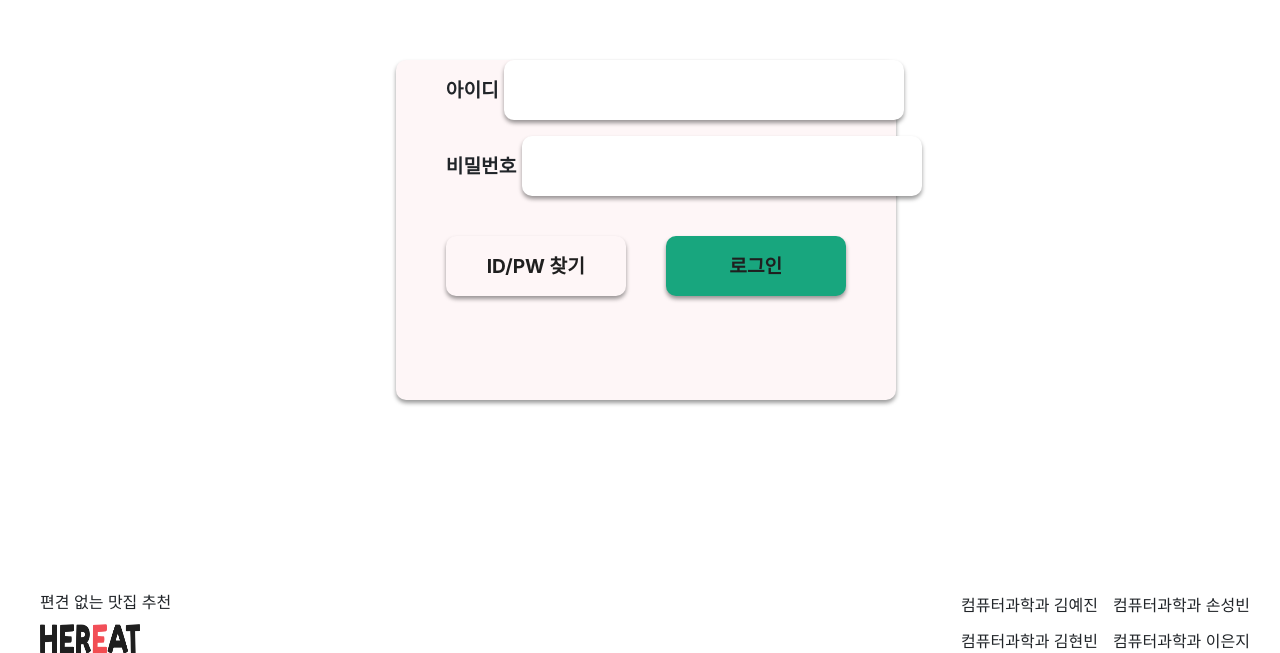
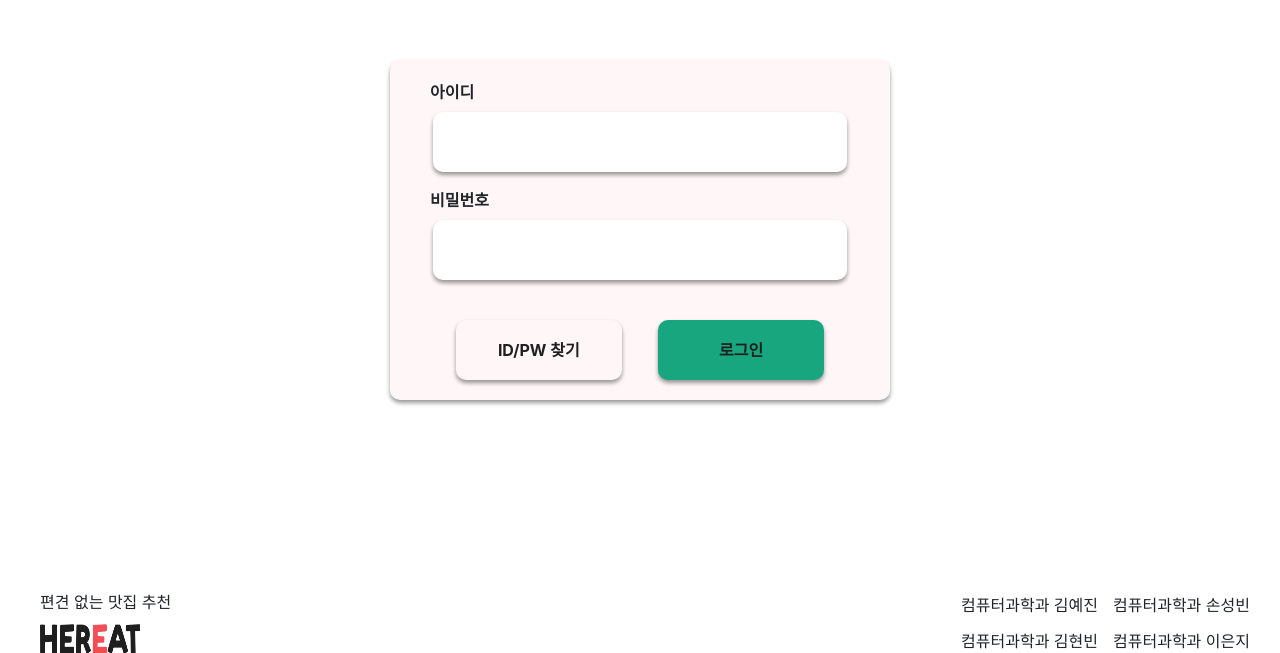
Before and after one commit to 2022-GDSC-Sangmyung-Hackathon/03_SAZA, a Django app: page /accounts/login/ in a window 1280 px wide. Shown: the part 80-733 px from the top of the page. Run offline with Django 4.2, Linux system fonts and the light colour scheme; some libraries are stand-ins or nearby versions.

Commit message:
edit login.html

```diff
--- a/static/css/account.css
+++ b/static/css/account.css
@@ -1,22 +1,27 @@
 /* login.html */
+.container{
+    width: 100%;
+    height: 100%;
+}
+
 .IDPW{
     display: flex;
     flex-direction: column;
-    width: 110%;
     margin: 0 auto;
-    margin-top: 60px;
-    padding-left: 10%;
 }
 
+.user_name, .password, .login_bt_wrap{
+    display: flex;
+    flex-direction: column;
+}
+
+
 .login_container{
-    margin: 0 auto;
+    margin: 60px auto 0px auto;
     border-radius: 10px;
-    max-width: 1000px;
-    font-size:120%;
-    padding-bottom:75px;
-    width:500px;
-    margin-left: 28%;
+    width: 500px;
     background-color: #FEF6F7;
+    padding: 20px;
     box-shadow: 0px 3px 4px 0px rgba(0, 0, 0, 0.4);
     height: 340px;
 }
@@ -43,16 +48,16 @@
 }
 
 .login_bt_wrap{
-    margin: 0 auto;
     display: flex;
     flex-direction: row;
-    justify-content: center;
+    justify-content: space-between;
     width: 80%;
-    height: 60px;
+    margin: 0 auto;
 }
 
 #find_idpw_bt{
-    width: 70%;
+    height: 60px;
+    width: 250px;
     box-shadow: 0px 3px 4px 0px rgba(0, 0, 0, 0.4);
     border-radius: 10px;
     border: none;
@@ -63,7 +68,8 @@
 }
 
 #login{
-    width:70%;
+    height: 60px;
+    width: 250px;
     box-shadow: 0px 3px 4px 0px rgba(0, 0, 0, 0.4);
     border-radius: 10px;
     border:none;
@@ -74,10 +80,14 @@
     font-size: 100%;
 }
 
+#label{
+    padding-left: 20px;
+}
 #username{
     height:60px;
     font-size: 100%;
-    width: 80%;
+    width: 90%;
+    margin: 0 auto;
     box-shadow: 0px 3px 4px 0px rgba(0, 0, 0, 0.4);
     border-radius: 10px;
     border: none;
@@ -86,7 +96,8 @@
 #password{
     height:60px;
     font-size: 100%;
-    width: 80%;
+    width: 90%;
+    margin: 0 auto;
     box-shadow: 0px 3px 4px 0px rgba(0, 0, 0, 0.4);
     border-radius: 10px;
     border: none;
```
Also changed, not shown: db.sqlite3, templates/accounts/login.html (indentation only).
